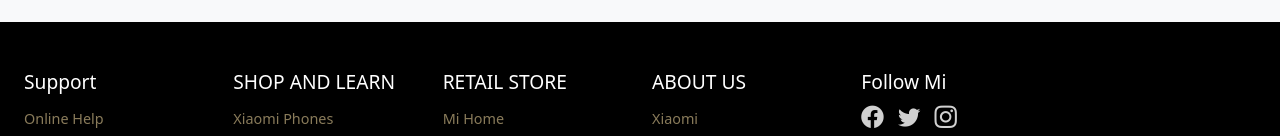
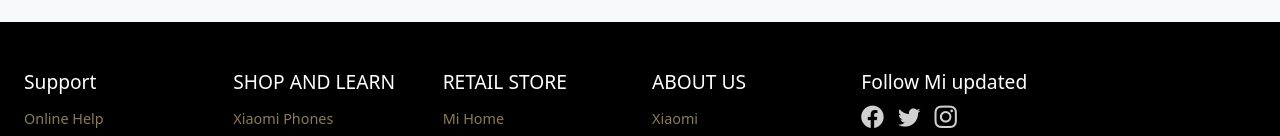
Before and after one commit to christokj/Project-M-I, a plain HTML site: page index.html in a window 1280 px wide. Shown: the part 2051-2187 px from the top of the page. Drawn offline with nearby package versions, Linux system fonts and the light colour scheme.

Commit message:
footer updated

```diff
--- a/index.html
+++ b/index.html
@@ -341,7 +341,7 @@
           </ul>
         </div>
         <div class="col-md-4">
-          <h5>Follow Mi</h5>
+          <h5>Follow Mi updated</h5>
           <div class="footer-social-icons">
             <a href="#"> <i class="bi bi-facebook"></i></a>
             <a href="#"> <i class="bi bi-twitter"></i></a>
```
